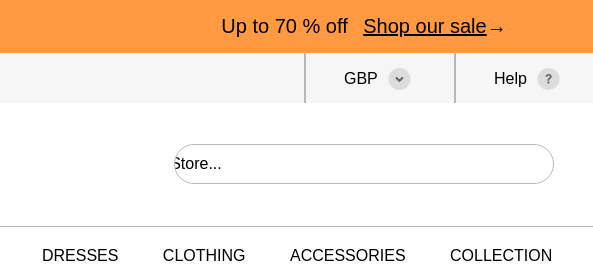
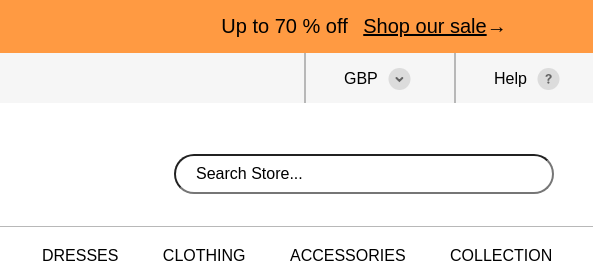
Before and after one commit to williamsilvaw07/Hellbunny, a plain HTML site: page index.html in a window 1280 px wide. Shown: the top 280 px of the page, 276-869 px from the left. Drawn offline with nearby package versions, Linux system fonts and the light colour scheme; a web font is replaced by a local one.

Commit message:
Search bar radius

```diff
--- a/respons.css
+++ b/respons.css
@@ -125,33 +125,24 @@
         margin: 0 50px;
     }
 
-    .search_box input {
 
-        border-radius: 100px;
-        border: 1px solid #B8B8B8;
-        margin-top: 10px;
-
-    }
 
     input::-webkit-input-placeholder {
         color: black;
         font-size: 16px;
-        position: relative;
-        right: 90px
+
     }
 
     input:-ms-input-placeholder {
-        color: black;
+
         font-size: 16px;
-        position: relative;
-        right: 490px
+
     }
 
     input::placeholder {
         color: black;
         font-size: 16px;
-        position: relative;
-        right: 90px
+
     }
 
     .search_icon {
--- a/style.css
+++ b/style.css
@@ -147,19 +147,37 @@ body {
     grid-column-gap: 160px
 }
 
-.search_box input {
-    height: 40px;
+
+
+input {
+    padding: 10px 20px !important;
+    height: 40px !important;
     width: 100%;
-    padding: 0 30px;
-    border-radius: 100px;
-    border: 1px solid #B8B8B8;
-    margin-top: 10px;
+    position: relative;
+    top: 20px;
+    border-radius: 20px
+}
+
+
+
+
+input::-webkit-input-placeholder {
+    color: black;
+    font-size: 16px;
 
 }
 
-input::placeholder {}
+input:-ms-input-placeholder {
 
-.user_icon {}
+    font-size: 16px;
+
+}
+
+input::placeholder {
+    color: black;
+    font-size: 16px;
+
+}
 
 .user_icon svg {
     display: inline-block;
@@ -180,26 +198,11 @@ input::placeholder {}
 
 
 
-input::-webkit-input-placeholder {
-    color: black;
-    font-size: 16px;
-    position: relative;
-    right: 265px
-}
+input::-webkit-input-placeholder {}
 
-input:-ms-input-placeholder {
-    color: black;
-    font-size: 16px;
-    position: relative;
-    right: 265px
-}
+input:-ms-input-placeholder {}
 
-input::placeholder {
-    color: black;
-    font-size: 16px;
-    position: relative;
-    right: 265px
-}
+input::placeholder {}
 
 .logo {
     margin-top: 0;
```
